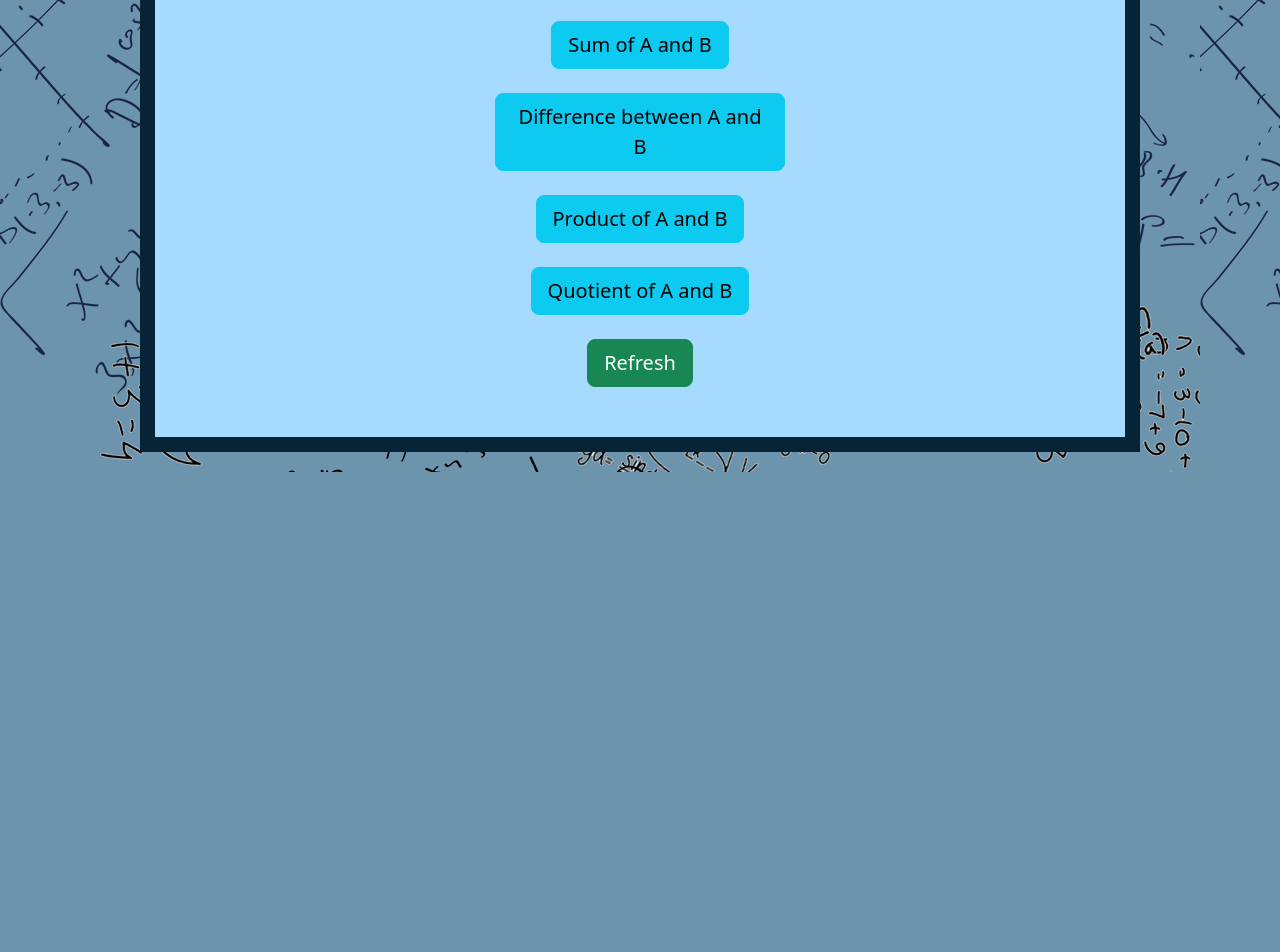
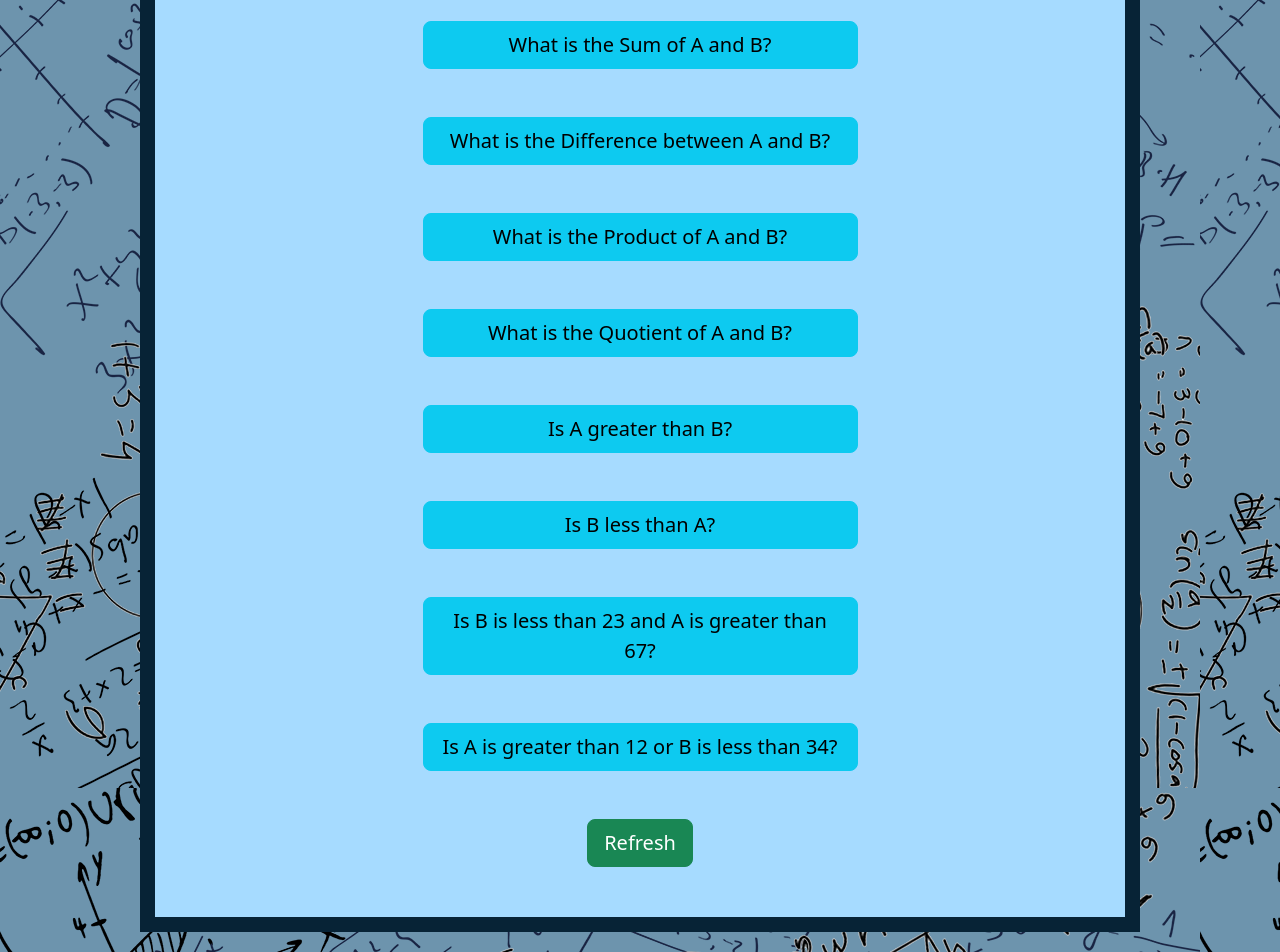
Before and after one commit to SvenGabrielle109/Fairview_ICT9Topaz_Q3SW2_Damondamon_Gabrielle-, a plain HTML site: page index.html in a window 1280 px wide. Shown: the part 412-1364 px from the top of the page. Before the commit the page ends 884 px from the top, so only its background shows below. Drawn offline with nearby package versions, Linux system fonts and the light colour scheme.

Commit message:
Update index.html

```diff
--- a/index.html
+++ b/index.html
@@ -68,17 +68,27 @@
 
 			<br>
 
-			<div class="col-md-4">
-				<button type="submit" class="btn btn-info btn-lg" onclick="plus()">Sum of A and B</button> <br> <br>
+			<div class="col-md-6">
+			<div class="d-grid">
+				<button type="submit" class="btn btn-info btn-lg" onclick="plus()">What is the Sum of A and B?</button> <br> <br>
 
-				<button type="submit" class="btn btn-info btn-lg" onclick="sub()">Difference between A and B</button> <br> <br>
+				<button type="submit" class="btn btn-info btn-lg" onclick="sub()">What is the Difference between A and B?</button> <br> <br>
 
-				<button type="submit" class="btn btn-info btn-lg" onclick="prod()">Product of A and B</button> <br> <br>
+				<button type="submit" class="btn btn-info btn-lg" onclick="prod()">What is the Product of A and B?</button> <br> <br>
 
-				<button type="submit" class="btn btn-info btn-lg" onclick="quo()">Quotient of A and B</button> <br> <br>
+				<button type="submit" class="btn btn-info btn-lg" onclick="quo()">What is the Quotient of A and B?</button> <br> <br>
+
+				<button type="submit" class="btn btn-info btn-lg" onclick="greater()">Is A greater than B?</button> <br> <br>
+
+				<button type="submit" class="btn btn-info btn-lg" onclick="less()">Is B less than A?</button> <br> <br>
+
+				<button type="submit" class="btn btn-info btn-lg" onclick="logic1()">Is B is less than 23 and A is greater than 67?</button> <br> <br>
+
+				<button type="submit" class="btn btn-info btn-lg" onclick="logic1()">Is A is greater than 12 or B is less than 34?</button> <br> <br>
 
 				<a href="index.html"><button class="btn btn-success btn-lg">Refresh</button></a>
 			</div>
+		</div>
 		</center>
 	</section>
 	</center>
@@ -91,7 +101,6 @@
 			var ShowMe= document.getElementById('show').value;
 
 				window.alert("The sum of those two values is " + sum)
-
 		}
 
 		function sub(){
@@ -101,7 +110,6 @@
 			var ShowMe= document.getElementById('show').value;
 
 				window.alert("The difference between those two values is " + sum)
-
 		}
 
 		function prod(){
@@ -111,7 +119,6 @@
 			var ShowMe= document.getElementById('show').value;
 
 				window.alert("The product of those two values is " + sum)
-
 		}
 
 		function quo(){
@@ -121,7 +128,42 @@
 			var ShowMe= document.getElementById('show').value;
 
 				window.alert("The quotient of those two values is " + sum)
+		}
 
+		function greater(){
+			var num1= document.getElementById("num1").value;
+			var num2 = document.getElementById("num2").value;
+			var ans = Number(num1) < Number(num2);
+			var ShowMe= document.getElementById('show').value;
+
+				window.alert("They are " + ans)
+		}
+
+		function less(){
+			var num1= document.getElementById("num1").value;
+			var num2 = document.getElementById("num2").value;
+			var ans = Number(num2) < Number(num1);
+			var ShowMe= document.getElementById('show').value;
+
+				window.alert("They are " + ans)
+		}
+
+		function logic1(){
+			var num1= document.getElementById("num1").value;
+			var num2 = document.getElementById("num2").value;
+			var ans = Number(num2) < 23 && Number(num1) > 67;
+			var ShowMe= document.getElementById('show').value;
+
+				window.alert("They are " + ans)
+		}
+
+		function logic1(){
+			var num1= document.getElementById("num1").value;
+			var num2 = document.getElementById("num2").value;
+			var ans = Number(num1) > 12 || Number(num2) < 34;
+			var ShowMe= document.getElementById('show').value;
+
+				window.alert("They are " + ans)
 		}
 
 		function message(){
```
